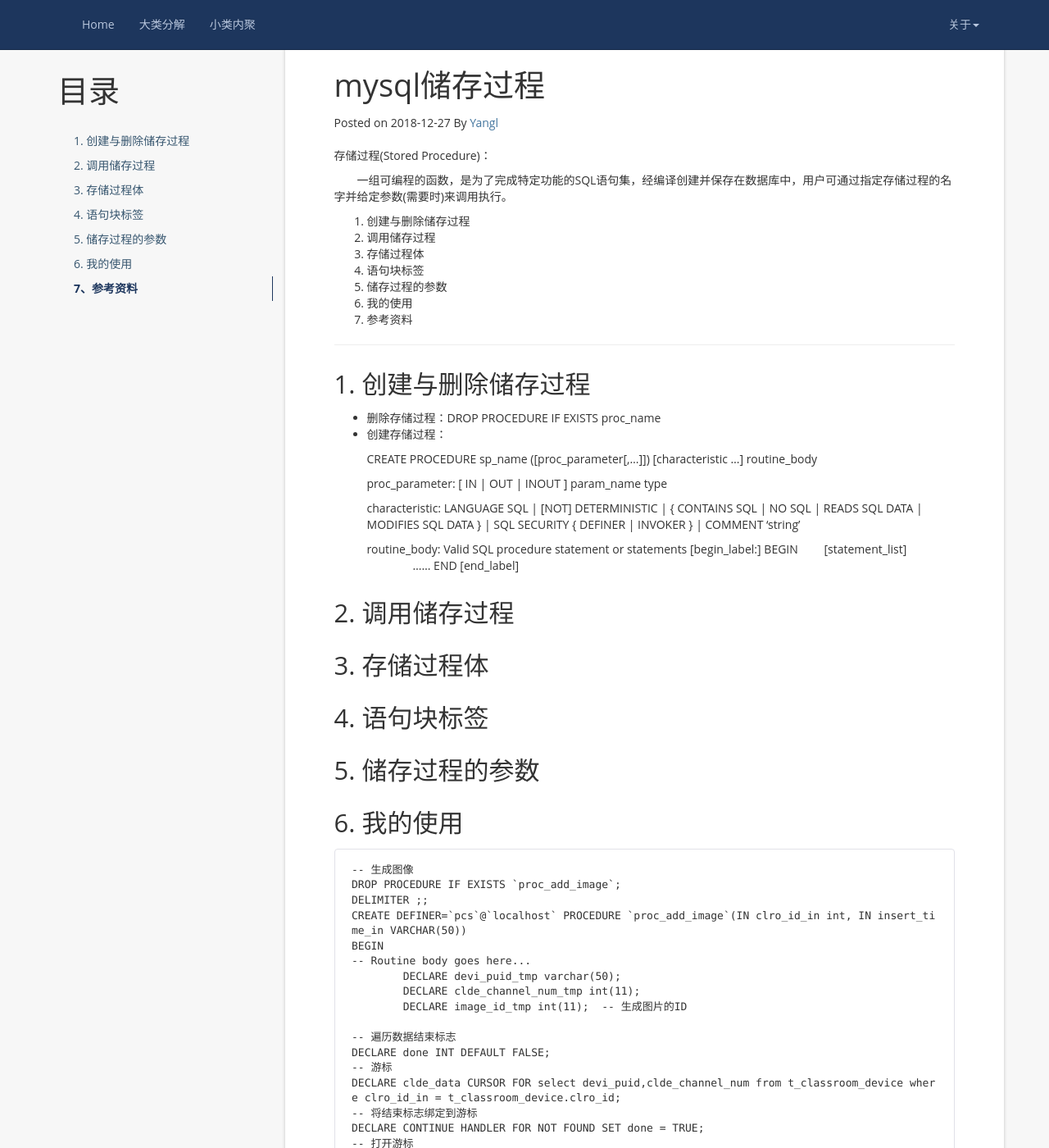
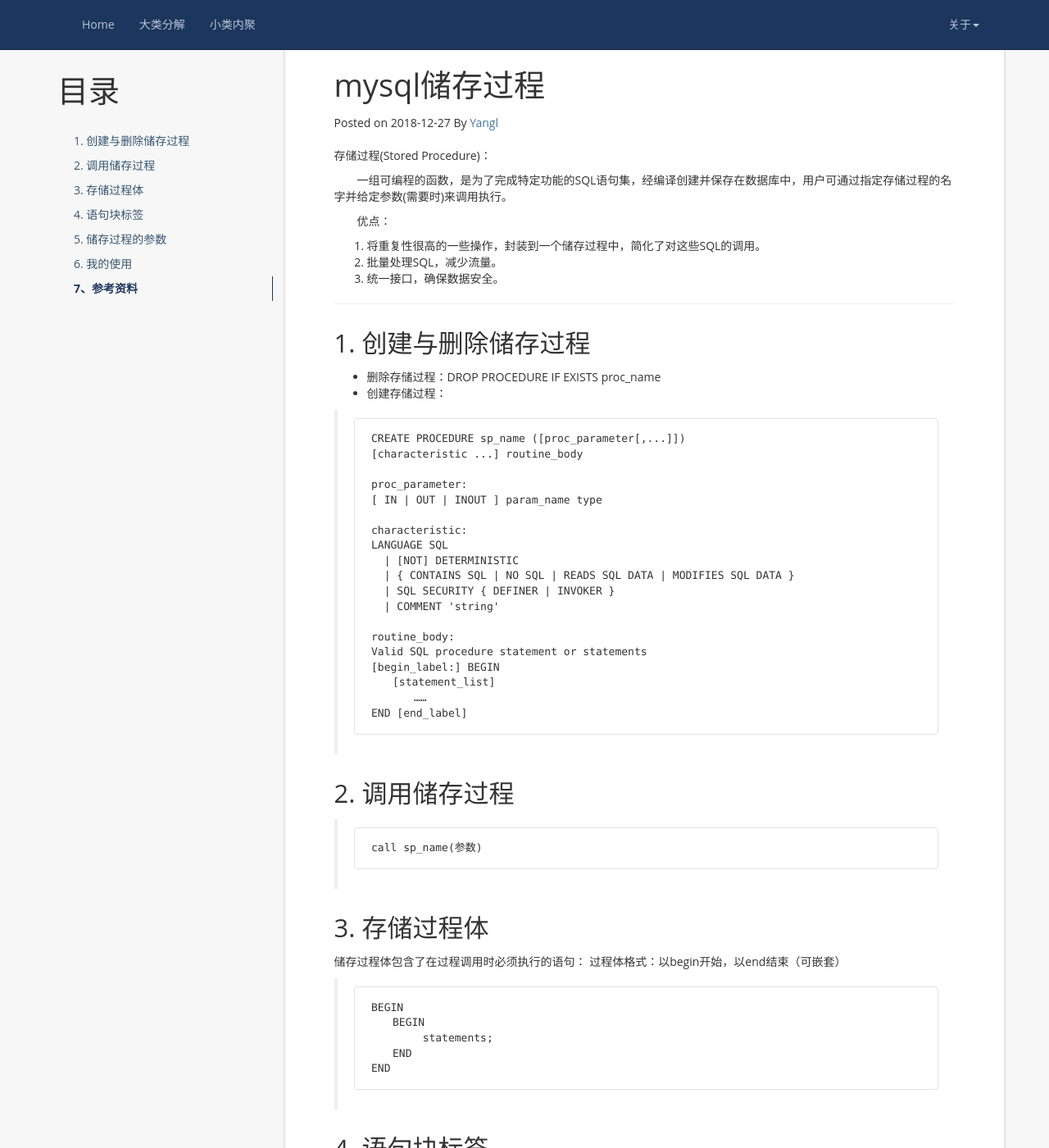
Before and after one commit to yanglei1992/yanglei1992.github.io.old, a Jekyll site: the page built from _posts/mysql/2018-12-27-mysql-proc-study.markdown, in a window 1280 px wide and 1400 px high, scrolled down 235 px. Shown: the whole window at 82% size. Built offline with Jekyll 4.4.1, drawn with Linux system fonts in a browser that asks for light colours; nearby versions of some CDN libraries; comment, search, counter and statistics services are not loaded; part of the change alters nothing that is shown; some of the changed text lies outside the part shown.

Commit message:
mysql储存过程完善

```diff
--- a/_posts/mysql/2018-12-27-mysql-proc-study.markdown
+++ b/_posts/mysql/2018-12-27-mysql-proc-study.markdown
@@ -14,13 +14,11 @@ tag: mysql
 
 　　一组可编程的函数，是为了完成特定功能的SQL语句集，经编译创建并保存在数据库中，用户可通过指定存储过程的名字并给定参数(需要时)来调用执行。
 
-1. 创建与删除储存过程
-2. 调用储存过程
-3. 存储过程体
-4. 语句块标签
-5. 储存过程的参数
-6. 我的使用
-7. 参考资料
+　　优点：
+
+1. 将重复性很高的一些操作，封装到一个储存过程中，简化了对这些SQL的调用。
+2. 批量处理SQL，减少流量。
+3. 统一接口，确保数据安全。
 
 ----------
 
@@ -32,123 +30,160 @@ tag: mysql
 - 删除存储过程：DROP PROCEDURE IF EXISTS proc_name
 - 创建存储过程：
 
-    CREATE PROCEDURE sp_name ([proc_parameter[,...]])
-    [characteristic ...] routine_body
-
-    proc_parameter:
-    [ IN | OUT | INOUT ] param_name type
-
-    characteristic:
-    LANGUAGE SQL
-      | [NOT] DETERMINISTIC
-      | { CONTAINS SQL | NO SQL | READS SQL DATA | MODIFIES SQL DATA }
-      | SQL SECURITY { DEFINER | INVOKER }
-      | COMMENT 'string'
-
-    routine_body:
-    Valid SQL procedure statement or statements
-    [begin_label:] BEGIN
-    　　[statement_list]
-    　　　　……
-    END [end_label]
+>     CREATE PROCEDURE sp_name ([proc_parameter[,...]])
+>     [characteristic ...] routine_body
+>
+>     proc_parameter:
+>     [ IN | OUT | INOUT ] param_name type
+>
+>     characteristic:
+>     LANGUAGE SQL
+>       | [NOT] DETERMINISTIC
+>       | { CONTAINS SQL | NO SQL | READS SQL DATA | MODIFIES SQL DATA }
+>       | SQL SECURITY { DEFINER | INVOKER }
+>       | COMMENT 'string'
+>
+>     routine_body:
+>     Valid SQL procedure statement or statements
+>     [begin_label:] BEGIN
+>     　　[statement_list]
+>     　　　　……
+>     END [end_label]
 
 
 ## 2. 调用储存过程 ##
 
 
+
+>     call sp_name(参数)
+
 ## 3. 存储过程体 ##
 
+储存过程体包含了在过程调用时必须执行的语句：
+过程体格式：以begin开始，以end结束（可嵌套）
+
+> 	BEGIN
+> 	　　BEGIN
+> 	        statements;
+> 	　　END
+> 	END
 
 ## 4. 语句块标签 ##
+
+标签的作用：
+
+1. 增强代码的可读性
+2. 在某些语句中（例如：leave和iterate语句），需要通道标签
+
+> 	语法：
+> 	[begin_label:] BEGIN
+> 	　　[statement_list]
+> 	END [end_label]
+>
+> 	实例：
+> 	label1: BEGIN
+> 	　　label2: BEGIN
+> 	　　　　statements;
+> 	　　END label2;
+> 	END label1
+
 
 
 ## 5. 储存过程的参数 ##
 
+储存过程可以有0个或者多个参数，用于存储过程的定义。
+储存过程有三种类型的参数：
+
+1. **IN**输入参数：表示调用储存过程传入值；
+2. **OUT**输出参数：表示调用储存过程的返回值（可以返回多个值）；
+3. **INOUT**输入输出参数：即表示调用储存过程的参数值，也代表储存过程的返回值。
+
+例子见我的使用。
 
 ## 6. 我的使用 ##
 
-    -- 生成图像
-    DROP PROCEDURE IF EXISTS `proc_add_image`;
-    DELIMITER ;;
-    CREATE DEFINER=`pcs`@`localhost` PROCEDURE `proc_add_image`(IN clro_id_in int, IN insert_time_in VARCHAR(50))
-    BEGIN
-    -- Routine body goes here...
-    	DECLARE devi_puid_tmp varchar(50);
-    	DECLARE clde_channel_num_tmp int(11);
-    	DECLARE image_id_tmp int(11);  -- 生成图片的ID
-
-    -- 遍历数据结束标志
-    DECLARE done INT DEFAULT FALSE;
-    -- 游标
-    DECLARE clde_data CURSOR FOR select devi_puid,clde_channel_num from t_classroom_device where clro_id_in = t_classroom_device.clro_id;
-    -- 将结束标志绑定到游标
-    DECLARE CONTINUE HANDLER FOR NOT FOUND SET done = TRUE;
-    -- 打开游标
-    OPEN  clde_data;
-    -- 遍历
-    read_loop: LOOP
-    -- 取值 取多个字段
-    FETCH  NEXT from clde_data INTO devi_puid_tmp, clde_channel_num_tmp;
-    IF done THEN
-    LEAVE read_loop;
-     END IF;
-    -- 你自己想做的操作
-      select devi_puid_tmp;
-      select clde_channel_num_tmp;
-    INSERT INTO `t_image` (`insert_time`, `update_time`, `recycle_sign`, `area_code`, `devi_puid`, `cach_num`, `imag_shot_time`, `imag_source`, `imag_format_type`, `imag_storage_path`, `imag_width`, `imag_height`, `imag_file_size`) VALUES
-      (NULL, NULL, 0, NULL, devi_puid_tmp, clde_channel_num_tmp, insert_time_in, NULL, NULL, 'img/smallDia.png', NULL, NULL, NULL);
-
-      select max(id) from t_image into image_id_tmp;
-
-      call proc_add_image_people_count(image_id_tmp);
-
-    END LOOP;
-    CLOSE clde_data;
-
-    END
-    ;;
-    DELIMITER ;
-
-
-    -- 生成图像数据，一张图片两个数据
-    DROP PROCEDURE IF EXISTS `proc_add_image_people_count`;
-    DELIMITER ;;
-    CREATE DEFINER=`pcs`@`localhost` PROCEDURE `proc_add_image_people_count`(IN imag_id_in int)
-    BEGIN
-
-    		DECLARE all_student int(11) default 0;
-    		DECLARE pre_student int(11) default 0;
-    -- 实到人数(至少到50人)
-    		select (RAND()*20 + 50) into all_student;
-    -- 前排人数
-    		select RAND()*10 into pre_student;
-    		INSERT INTO `t_image_people_count` (`insert_time`, `update_time`, `recycle_sign`, `area_code`, `imag_id`, `imde_id`, `dezo_polygons`, `ipco_type`, `imag_people_count`) VALUES
-    				(NULL, NULL, 0, 'kedacom', imag_id_in, imag_id_in, NULL, 1, all_student),
-    				(NULL, NULL, 0, 'kedacom', imag_id_in, imag_id_in, NULL, 2, pre_student);
-
-
-    END
-    ;;
-    DELIMITER ;
-
-    -- 生成一节课的图片数据
-    DROP PROCEDURE IF EXISTS `proc_add_one_course_image`;
-    DELIMITER ;;
-    CREATE DEFINER=`pcs`@`localhost` PROCEDURE `proc_add_one_course_image`(IN clro_id_in int, IN cour_begin_time_in VARCHAR(50))
-    BEGIN
-    		DECLARE cour_begin_time_tmp VARCHAR(50);
-    		DECLARE i int;
-    		set i=0;
-    		while i<12 do
-    				-- 每四分钟一张，生成12张图片
-    				select FROM_UNIXTIME(UNIX_TIMESTAMP(cour_begin_time_in) + 240*i,'%Y-%m-%d %H:%i:%s') into cour_begin_time_tmp;
-    				call proc_add_image(clro_id_in,cour_begin_time_tmp);
-    				set i=i+1;
-    		end while;
-
-    END
-    ;;
-    DELIMITER ;
+>     -- 生成图像
+>     DROP PROCEDURE IF EXISTS `proc_add_image`;
+>     DELIMITER ;;
+>     CREATE DEFINER=`pcs`@`localhost` PROCEDURE `proc_add_image`(IN clro_id_in int, IN insert_time_in VARCHAR(50))
+>     BEGIN
+>     -- Routine body goes here...
+>     	DECLARE devi_puid_tmp varchar(50);
+>     	DECLARE clde_channel_num_tmp int(11);
+>     	DECLARE image_id_tmp int(11);  -- 生成图片的ID
+>
+>     -- 遍历数据结束标志
+>     DECLARE done INT DEFAULT FALSE;
+>     -- 游标
+>     DECLARE clde_data CURSOR FOR select devi_puid,clde_channel_num from t_classroom_device where clro_id_in = t_classroom_device.clro_id;
+>     -- 将结束标志绑定到游标
+>     DECLARE CONTINUE HANDLER FOR NOT FOUND SET done = TRUE;
+>     -- 打开游标
+>     OPEN  clde_data;
+>     -- 遍历
+>     read_loop: LOOP
+>     -- 取值 取多个字段
+>     FETCH  NEXT from clde_data INTO devi_puid_tmp, clde_channel_num_tmp;
+>     IF done THEN
+>     LEAVE read_loop;
+>      END IF;
+>     -- 你自己想做的操作
+>       select devi_puid_tmp;
+>       select clde_channel_num_tmp;
+>     INSERT INTO `t_image` (`insert_time`, `update_time`, `recycle_sign`, `area_code`, `devi_puid`, `cach_num`, `imag_shot_time`, `imag_source`, `imag_format_type`, `imag_storage_path`, `imag_width`, `imag_height`, `imag_file_size`) VALUES
+>       (NULL, NULL, 0, NULL, devi_puid_tmp, clde_channel_num_tmp, insert_time_in, NULL, NULL, 'img/smallDia.png', NULL, NULL, NULL);
+>
+>       select max(id) from t_image into image_id_tmp;
+>
+>       call proc_add_image_people_count(image_id_tmp);
+>
+>     END LOOP;
+>     CLOSE clde_data;
+>
+>     END
+>     ;;
+>     DELIMITER ;
+>
+>
+>     -- 生成图像数据，一张图片两个数据
+>     DROP PROCEDURE IF EXISTS `proc_add_image_people_count`;
+>     DELIMITER ;;
+>     CREATE DEFINER=`pcs`@`localhost` PROCEDURE `proc_add_image_people_count`(IN imag_id_in int)
+>     BEGIN
+>
+>     		DECLARE all_student int(11) default 0;
+>     		DECLARE pre_student int(11) default 0;
+>     -- 实到人数(至少到50人)
+>     		select (RAND()*20 + 50) into all_student;
+>     -- 前排人数
+>     		select RAND()*10 into pre_student;
+>     		INSERT INTO `t_image_people_count` (`insert_time`, `update_time`, `recycle_sign`, `area_code`, `imag_id`, `imde_id`, `dezo_polygons`, `ipco_type`, `imag_people_count`) VALUES
+>     				(NULL, NULL, 0, 'kedacom', imag_id_in, imag_id_in, NULL, 1, all_student),
+>     				(NULL, NULL, 0, 'kedacom', imag_id_in, imag_id_in, NULL, 2, pre_student);
+>
+>
+>     END
+>     ;;
+>     DELIMITER ;
+>
+>     -- 生成一节课的图片数据
+>     DROP PROCEDURE IF EXISTS `proc_add_one_course_image`;
+>     DELIMITER ;;
+>     CREATE DEFINER=`pcs`@`localhost` PROCEDURE `proc_add_one_course_image`(IN clro_id_in int, IN cour_begin_time_in VARCHAR(50))
+>     BEGIN
+>     		DECLARE cour_begin_time_tmp VARCHAR(50);
+>     		DECLARE i int;
+>     		set i=0;
+>     		while i<12 do
+>     				-- 每四分钟一张，生成12张图片
+>     				select FROM_UNIXTIME(UNIX_TIMESTAMP(cour_begin_time_in) + 240*i,'%Y-%m-%d %H:%i:%s') into cour_begin_time_tmp;
+>     				call proc_add_image(clro_id_in,cour_begin_time_tmp);
+>     				set i=i+1;
+>     		end while;
+>
+>     END
+>     ;;
+>     DELIMITER ;
 
 
 
```
